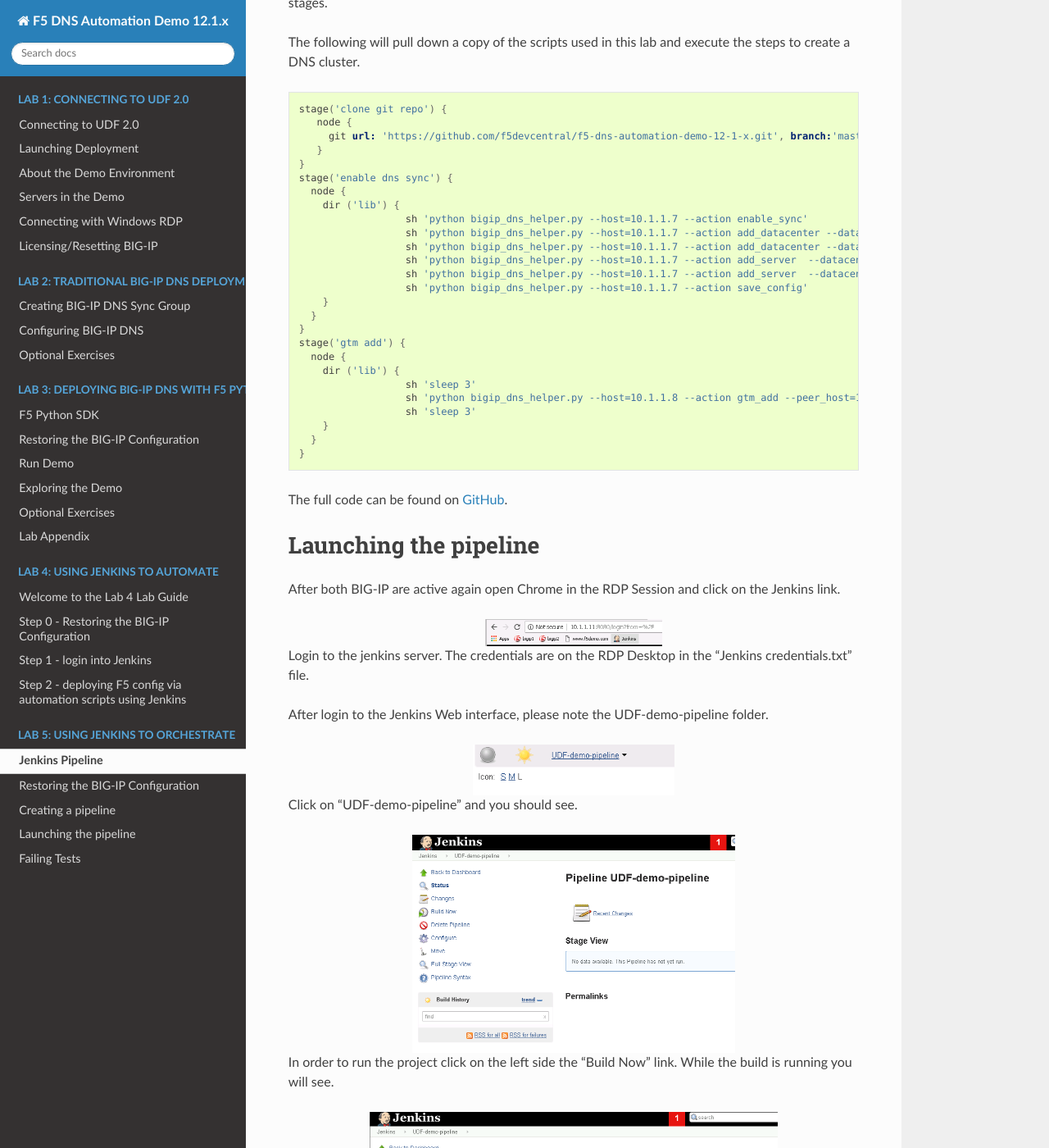
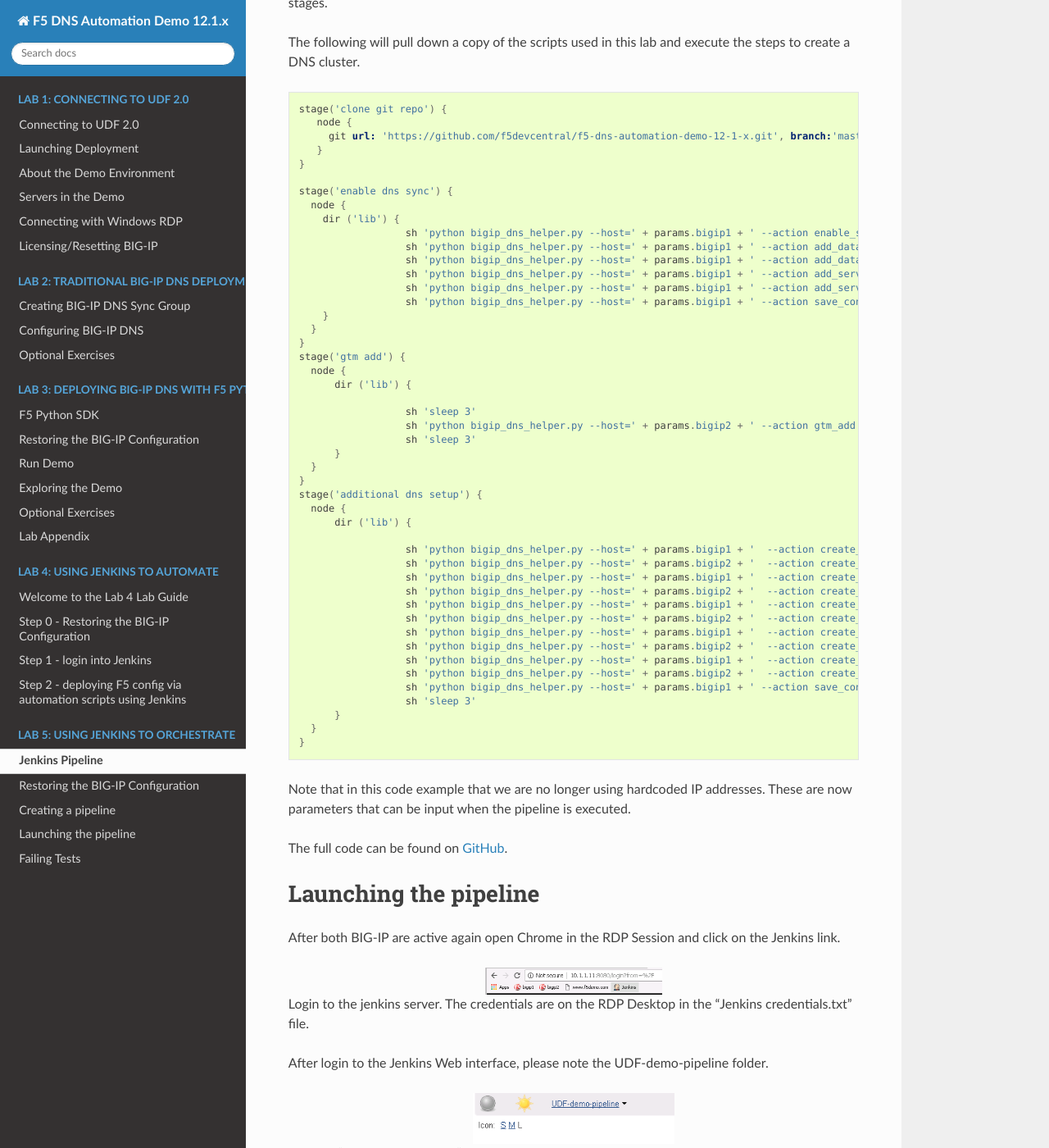
Before and after one commit to f5devcentral/f5-dns-automation-demo-12-1-x, a Sphinx documentation site: the page built from docs/lab5/lab5_guide.rst, in a window 1280 px wide and 1400 px high, scrolled down 1273 px. Shown: the whole window at 82% size. Built offline with Sphinx 7.4.7 and the Read the Docs theme 2.0.0, drawn with Linux system fonts in a browser that asks for light colours; pages that are not in the unit, such as notebooks, are missing from menus; some of the changed text lies outside the part shown.

Commit message:
start to update for build parameters

```diff
--- a/docs/lab5/lab5_guide.rst
+++ b/docs/lab5/lab5_guide.rst
@@ -53,27 +53,50 @@
        git url: 'https://github.com/f5devcentral/f5-dns-automation-demo-12-1-x.git', branch:'master'
      }
   }
+
   stage('enable dns sync') {
     node {
       dir ('lib') {
-                    sh 'python bigip_dns_helper.py --host=10.1.1.7 --action enable_sync'
-                    sh 'python bigip_dns_helper.py --host=10.1.1.7 --action add_datacenter --datacenter SUBNET_10'
-                    sh 'python bigip_dns_helper.py --host=10.1.1.7 --action add_datacenter --datacenter SUBNET_30'
-                    sh 'python bigip_dns_helper.py --host=10.1.1.7 --action add_server  --datacenter SUBNET_10 --server_name bigip1 --server_ip=10.1.10.240'
-                    sh 'python bigip_dns_helper.py --host=10.1.1.7 --action add_server  --datacenter SUBNET_30 --server_name bigip2 --server_ip=10.1.30.240'
-                    sh 'python bigip_dns_helper.py --host=10.1.1.7 --action save_config'
+                    sh 'python bigip_dns_helper.py --host=' + params.bigip1 + ' --action enable_sync'
+                    sh 'python bigip_dns_helper.py --host=' + params.bigip1 + ' --action add_datacenter --datacenter ' + params.dc1 + ''
+                    sh 'python bigip_dns_helper.py --host=' + params.bigip1 + ' --action add_datacenter --datacenter ' + params.dc2 + ''
+                    sh 'python bigip_dns_helper.py --host=' + params.bigip1 + ' --action add_server  --datacenter ' + params.dc1 + ' --server_name bigip1 --server_ip=' + params.bigip1_selfip + ''
+                    sh 'python bigip_dns_helper.py --host=' + params.bigip1 + ' --action add_server  --datacenter ' + params.dc2 + ' --server_name bigip2 --server_ip=' + params.bigip2_selfip + ''
+                    sh 'python bigip_dns_helper.py --host=' + params.bigip1 + ' --action save_config'
       }
     }
   }
   stage('gtm add') {
     node {
-      dir ('lib') {
+        dir ('lib') {
+
                     sh 'sleep 3'
-                    sh 'python bigip_dns_helper.py --host=10.1.1.8 --action gtm_add --peer_host=10.1.1.7 --peer_selfip 10.1.10.240'
+                    sh 'python bigip_dns_helper.py --host=' + params.bigip2 + ' --action gtm_add --peer_host=' + params.bigip1 + ' --peer_selfip ' + params.bigip1_selfip + ''
                     sh 'sleep 3'
-      }
+        }
     }
   }
+  stage('additional dns setup') {
+    node {
+        dir ('lib') {
+
+                    sh 'python bigip_dns_helper.py --host=' + params.bigip1 + '  --action create_dns_cache'
+                    sh 'python bigip_dns_helper.py --host=' + params.bigip2 + '  --action create_dns_cache'
+                    sh 'python bigip_dns_helper.py --host=' + params.bigip1 + '  --action create_external_dns_profile'
+                    sh 'python bigip_dns_helper.py --host=' + params.bigip2 + '  --action create_external_dns_profile'
+                    sh 'python bigip_dns_helper.py --host=' + params.bigip1 + '  --action create_internal_dns_profile'
+                    sh 'python bigip_dns_helper.py --host=' + params.bigip2 + '  --action create_internal_dns_profile'
+                    sh 'python bigip_dns_helper.py --host=' + params.bigip1 + '  --action create_external_dns_listener --listener_ip ' + params.bigip1_dns_listener + ''
+                    sh 'python bigip_dns_helper.py --host=' + params.bigip2 + '  --action create_external_dns_listener --listener_ip ' + params.bigip2_dns_listener + ''
+                    sh 'python bigip_dns_helper.py --host=' + params.bigip1 + '  --action create_internal_dns_listener --listener_ip ' + params.bigip1_dns_listener + ' --internal_network ' + params.internal_network + ''
+                    sh 'python bigip_dns_helper.py --host=' + params.bigip2 + '  --action create_internal_dns_listener --listener_ip ' + params.bigip2_dns_listener + ' --internal_network ' + params.internal_network + ''
+                    sh 'python bigip_dns_helper.py --host=' + params.bigip1 + ' --action save_config'
+                    sh 'sleep 3'
+        }
+    }
+  }
+
+Note that in this code example that we are no longer using hardcoded IP addresses.  These are now parameters that can be input when the pipeline is executed.
 
 The full code can be found on `GitHub <https://github.com/f5devcentral/f5-dns-automation-demo-12-1-x/blob/master/f5-udf-2.0/Jenkinsfile>`_.
 
@@ -158,10 +181,10 @@
 
 .. code-block:: groovy
 
-  //sh 'python  bigip_dns_helper.py --host 10.1.1.7  --action create_topology_record --name "ldns: region /Common/region_1 server: region /Common/region_1"'
-  //sh 'python  bigip_dns_helper.py --host 10.1.1.7  --action create_topology_record --name "ldns: region /Common/region_2 server: region /Common/region_2"'
-  //sh 'python  bigip_dns_helper.py --host 10.1.1.8  --action create_topology_record --name "ldns: region /Common/region_1 server: region /Common/region_1"'
-  //sh 'python  bigip_dns_helper.py --host 10.1.1.8  --action create_topology_record --name "ldns: region /Common/region_2 server: region /Common/region_2"'
+  //sh 'python  bigip_dns_helper.py --host ' + params.bigip1 + '  --action create_topology_record --name "ldns: region /Common/region_1 server: region /Common/region_1"'
+  //sh 'python  bigip_dns_helper.py --host ' + params.bigip1 + '  --action create_topology_record --name "ldns: region /Common/region_2 server: region /Common/region_2"'
+  //sh 'python  bigip_dns_helper.py --host ' + params.bigip2 + '  --action create_topology_record --name "ldns: region /Common/region_1 server: region /Common/region_1"'
+  //sh 'python  bigip_dns_helper.py --host ' + params.bigip2 + '  --action create_topology_record --name "ldns: region /Common/region_2 server: region /Common/region_2"'
 
 The result should look something like:
 
```
